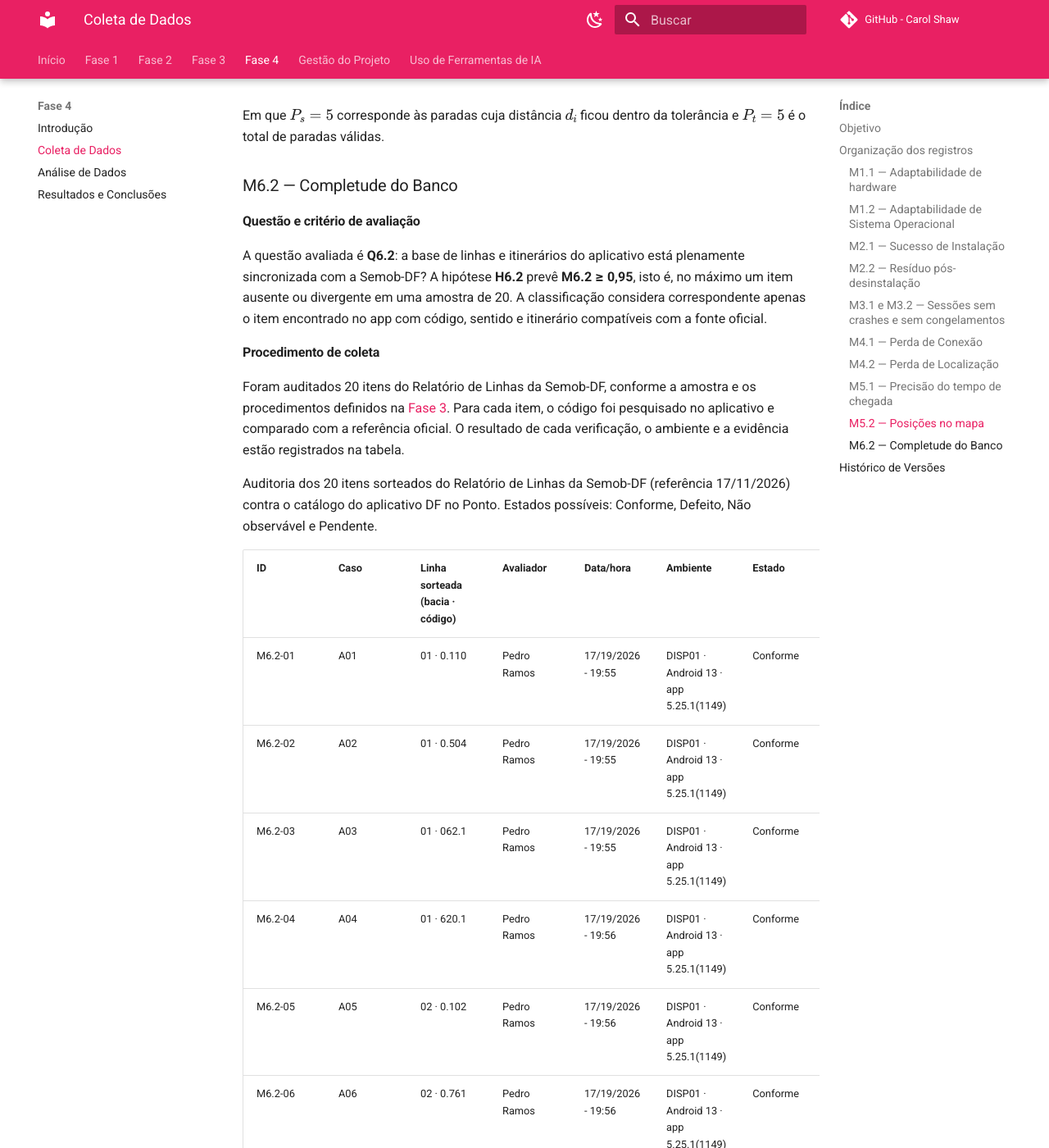
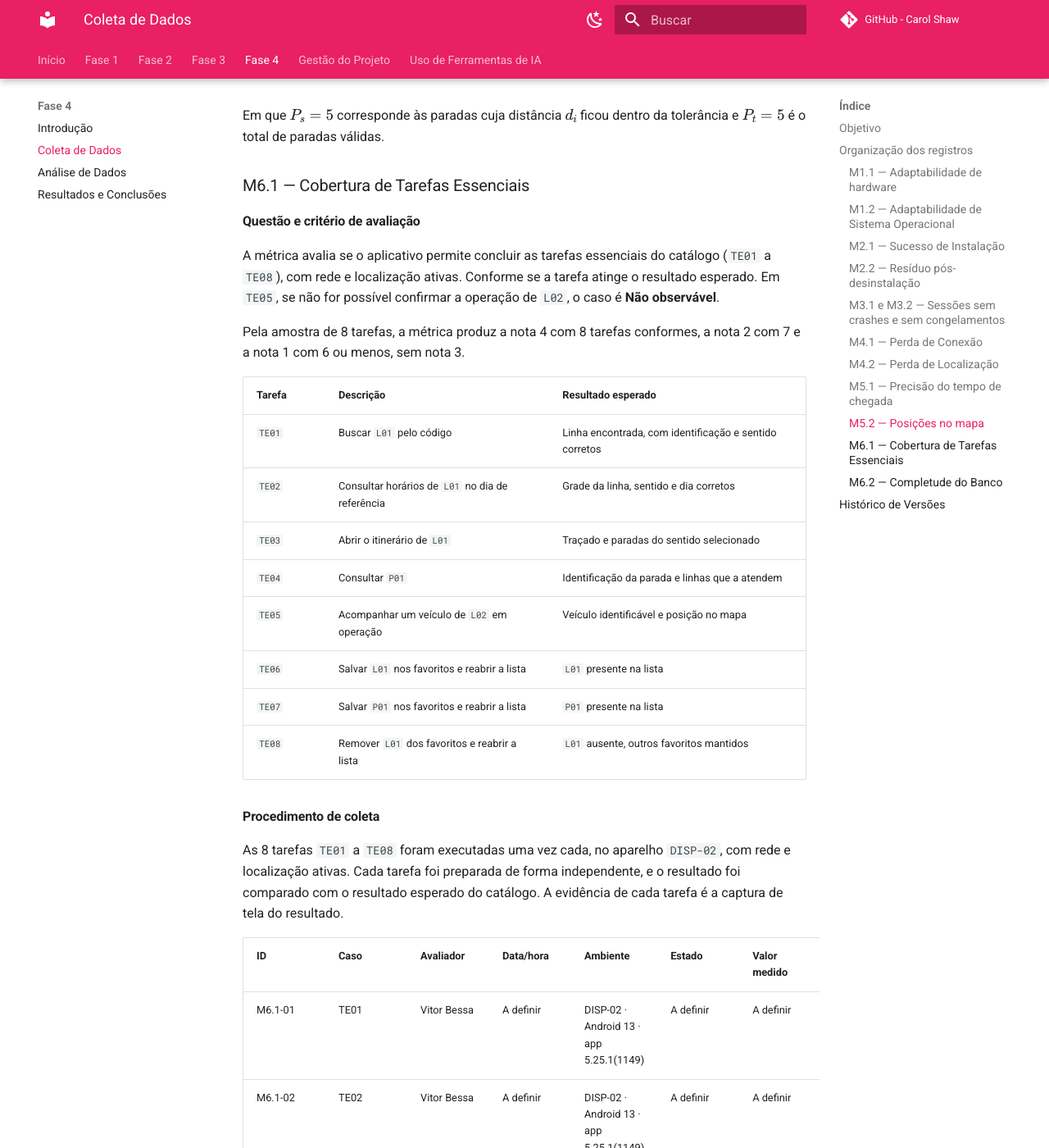
Before and after one commit to FCTE-Qualidade-de-Software-1/2026-2_T02_CAROL_SHAW, an MkDocs documentation site: the page built from docs/fase4/1-coleta.md, in a window 1280 px wide and 1400 px high, scrolled down 21423 px. Shown: the whole window at 82% size. Built offline with MkDocs 1.6.1 and Material for MkDocs 9.7.7, drawn with Linux system fonts in a browser that asks for light colours; comment, search, counter and statistics services are not loaded; some of the changed text lies outside the part shown.

Commit message:
docs/Adiciona seção m6.1 #82

```diff
--- a/docs/fase4/1-coleta.md
+++ b/docs/fase4/1-coleta.md
@@ -329,6 +329,49 @@ M_{5.2} = \frac{P_s}{P_t} = \frac{5}{5} = 1{,}00 \ (100\%)
 $$
 
 Em que $P_s = 5$ corresponde às paradas cuja distância $d_i$ ficou dentro da tolerância e $P_t = 5$ é o total de paradas válidas.
+
+### M6.1 — Cobertura de Tarefas Essenciais
+
+#### Questão e critério de avaliação
+
+A métrica avalia se o aplicativo permite concluir as tarefas essenciais do catálogo (`TE01` a `TE08`), com rede e localização ativas. Conforme se a tarefa atinge o resultado esperado. Em `TE05`, se não for possível confirmar a operação de `L02`, o caso é **Não observável**.
+
+Pela amostra de 8 tarefas, a métrica produz a nota 4 com 8 tarefas conformes, a nota 2 com 7 e a nota 1 com 6 ou menos, sem nota 3.
+
+| Tarefa | Descrição | Resultado esperado |
+|---|---|---|
+| `TE01` | Buscar `L01` pelo código | Linha encontrada, com identificação e sentido corretos |
+| `TE02` | Consultar horários de `L01` no dia de referência | Grade da linha, sentido e dia corretos |
+| `TE03` | Abrir o itinerário de `L01` | Traçado e paradas do sentido selecionado |
+| `TE04` | Consultar `P01` | Identificação da parada e linhas que a atendem |
+| `TE05` | Acompanhar um veículo de `L02` em operação | Veículo identificável e posição no mapa |
+| `TE06` | Salvar `L01` nos favoritos e reabrir a lista | `L01` presente na lista |
+| `TE07` | Salvar `P01` nos favoritos e reabrir a lista | `P01` presente na lista |
+| `TE08` | Remover `L01` dos favoritos e reabrir a lista | `L01` ausente, outros favoritos mantidos |
+
+#### Procedimento de coleta
+
+As 8 tarefas `TE01` a `TE08` foram executadas uma vez cada, no aparelho `DISP-02`, com rede e localização ativas. Cada tarefa foi preparada de forma independente, e o resultado foi comparado com o resultado esperado do catálogo. A evidência de cada tarefa é a captura de tela do resultado.
+
+| ID | Caso | Avaliador | Data/hora | Ambiente | Estado | Valor medido | Evidência | Observações |
+|---|---|---|---|---|---|---|---|---|
+| M6.1-01 | TE01 | Vitor Bessa | A definir | DISP-02 · Android 13 · app 5.25.1(1149) | A definir | A definir | [M6.1_TE01_DISP-02.png](https://github.com/FCTE-Qualidade-de-Software-1/2026-2_T02_CAROL_SHAW/blob/main/dados/fase4/M6.1/M6.1_TE01_DISP-02.png) | Buscar `L01` pelo código |
+| M6.1-02 | TE02 | Vitor Bessa | A definir | DISP-02 · Android 13 · app 5.25.1(1149) | A definir | A definir | [M6.1_TE02_DISP-02.png](https://github.com/FCTE-Qualidade-de-Software-1/2026-2_T02_CAROL_SHAW/blob/main/dados/fase4/M6.1/M6.1_TE02_DISP-02.png) | Consultar horários de `L01` no dia de referência |
+| M6.1-03 | TE03 | Vitor Bessa | A definir | DISP-02 · Android 13 · app 5.25.1(1149) | A definir | A definir | [M6.1_TE03_DISP-02.png](https://github.com/FCTE-Qualidade-de-Software-1/2026-2_T02_CAROL_SHAW/blob/main/dados/fase4/M6.1/M6.1_TE03_DISP-02.png) | Abrir o itinerário de `L01` |
+| M6.1-04 | TE04 | Vitor Bessa | A definir | DISP-02 · Android 13 · app 5.25.1(1149) | A definir | A definir | [M6.1_TE04_DISP-02.png](https://github.com/FCTE-Qualidade-de-Software-1/2026-2_T02_CAROL_SHAW/blob/main/dados/fase4/M6.1/M6.1_TE04_DISP-02.png) | Consultar `P01` |
+| M6.1-05 | TE05 | Vitor Bessa | A definir | DISP-02 · Android 13 · app 5.25.1(1149) | A definir | A definir | [M6.1_TE05_DISP-02.png](https://github.com/FCTE-Qualidade-de-Software-1/2026-2_T02_CAROL_SHAW/blob/main/dados/fase4/M6.1/M6.1_TE05_DISP-02.png) | Acompanhar um veículo de `L02` em operação |
+| M6.1-06 | TE06 | Vitor Bessa | A definir | DISP-02 · Android 13 · app 5.25.1(1149) | A definir | A definir | [M6.1_TE06_DISP-02.png](https://github.com/FCTE-Qualidade-de-Software-1/2026-2_T02_CAROL_SHAW/blob/main/dados/fase4/M6.1/M6.1_TE06_DISP-02.png) | Salvar `L01` nos favoritos e reabrir a lista |
+| M6.1-07 | TE07 | Vitor Bessa | A definir | DISP-02 · Android 13 · app 5.25.1(1149) | A definir | A definir | [M6.1_TE07_DISP-02.png](https://github.com/FCTE-Qualidade-de-Software-1/2026-2_T02_CAROL_SHAW/blob/main/dados/fase4/M6.1/M6.1_TE07_DISP-02.png) | Salvar `P01` nos favoritos e reabrir a lista |
+| M6.1-08 | TE08 | Vitor Bessa | A definir | DISP-02 · Android 13 · app 5.25.1(1149) | A definir | A definir | [M6.1_TE08_DISP-02.png](https://github.com/FCTE-Qualidade-de-Software-1/2026-2_T02_CAROL_SHAW/blob/main/dados/fase4/M6.1/M6.1_TE08_DISP-02.png) | Remover `L01` dos favoritos e reabrir a lista |
+
+<p class="legenda">Tabela 11. Registro da coleta da M6.1. Fonte: elaboração própria (2026).</p>
+
+$$
+M_{6.1} = \frac{T_c}{T_t} = \frac{T_c}{8}
+$$
+
+Em que $T_c$ corresponde às tarefas concluídas com o resultado esperado do catálogo, e $T_t = 8$ é o total de tarefas do catálogo.
+
 ### M6.2 — Completude do Banco
 
 #### Questão e critério de avaliação
```
